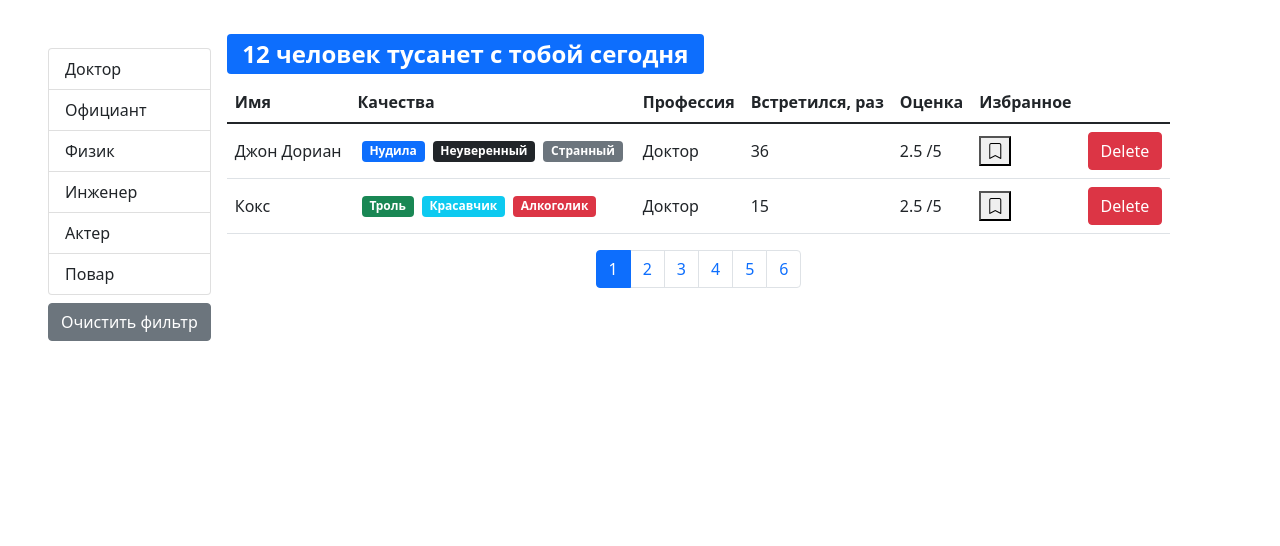
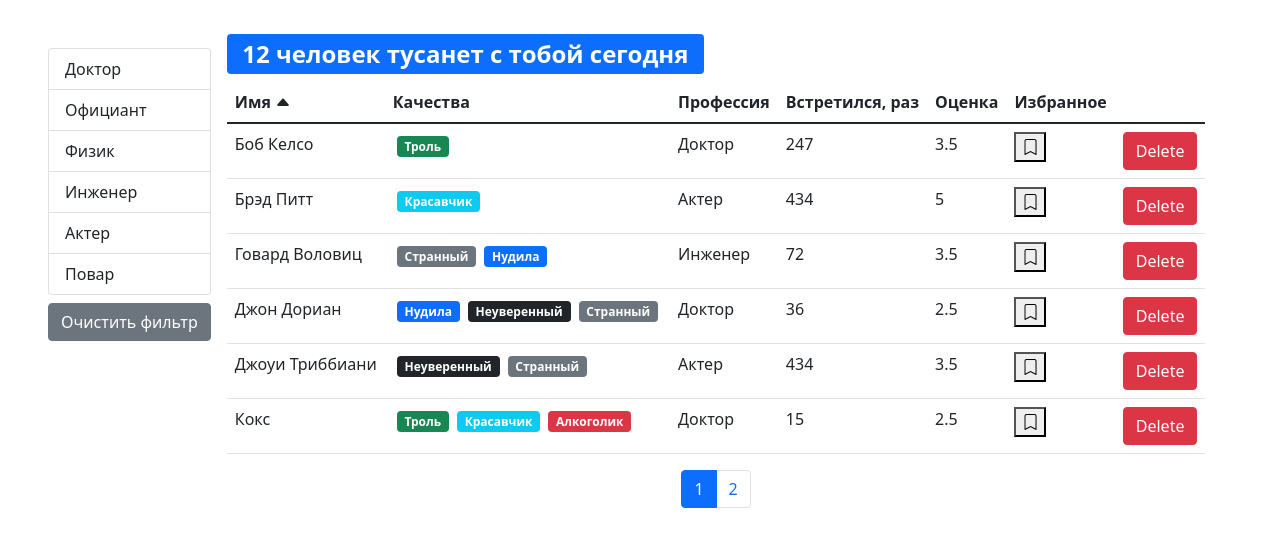
Before and after one commit to MichaelVeselov/react-fast-company, a React (Vite) app: page /users in a window 1280 px wide. Shown: the top 546 px of the page. Built offline with nearby package versions, Linux system fonts and the light colour scheme; the HTML template or start-up script is replaced by a standard one.

Commit message:
home task to lesson 6 - sorting: add sorting + component table

```diff
--- a/src/App.jsx
+++ b/src/App.jsx
@@ -1,49 +1,9 @@
 import './App.css';
-
-import { useState, useEffect } from 'react';
-
-import api from './api';
 
 import Users from './components/Users.jsx';
 
 function App() {
-  const [users, setUsers] = useState([]);
-  const [loading, setLoading] = useState(true);
-
-  useEffect(() => {
-    api.users.fetchAll().then((data) => {
-      setUsers(data);
-      setLoading(false);
-    });
-  }, []);
-
-  const handleDelete = (userId) => {
-    setUsers(users.filter((user) => user._id !== userId));
-  };
-
-  const handleToggleBookmark = (userId) => {
-    setUsers(
-      users.map((user) => {
-        if (user._id === userId) {
-          return { ...user, bookmark: !user.bookmark };
-        } else {
-          return user;
-        }
-      })
-    );
-  };
-
-  return (
-    <>
-      {!loading && (
-        <Users
-          users={users}
-          onDelete={handleDelete}
-          onToggleBookmark={handleToggleBookmark}
-        />
-      )}
-    </>
-  );
+  return <Users />;
 }
 
 export default App;
--- /dev/null
+++ b/src/components/QuaityList.jsx
@@ -0,0 +1,20 @@
+import PropTypes from 'prop-types';
+
+import Quality from './Qualitiy';
+
+function QuaityList(props) {
+  const { qualities } = props;
+  return (
+    <>
+      {qualities.map((item) => (
+        <Quality key={item._id} {...item} />
+      ))}
+    </>
+  );
+}
+
+QuaityList.propTypes = {
+  qualities: PropTypes.array.isRequired,
+};
+
+export default QuaityList;
--- /dev/null
+++ b/src/components/Table.jsx
@@ -0,0 +1,28 @@
+import PropTypes from 'prop-types';
+
+import TableHeader from './TableHeader';
+import TableBody from './TableBody';
+
+const Table = (props) => {
+  const { onSort, selectedSort, columns, data, children } = props;
+  return (
+    <table className='table'>
+      {children || (
+        <>
+          <TableHeader {...{ onSort, selectedSort, columns }} />
+          <TableBody {...{ columns, data }} />
+        </>
+      )}
+    </table>
+  );
+};
+
+Table.propTypes = {
+  onSort: PropTypes.func,
+  selectedSort: PropTypes.object,
+  columns: PropTypes.object,
+  data: PropTypes.array,
+  children: PropTypes.array,
+};
+
+export default Table;
--- /dev/null
+++ b/src/components/TableBody.jsx
@@ -0,0 +1,38 @@
+import PropTypes from 'prop-types';
+
+import { get } from 'lodash';
+
+const TableBody = (props) => {
+  const { data, columns } = props;
+
+  const renderContent = (item, column) => {
+    const property = columns[column];
+    if (property.component) {
+      const component = property.component;
+      if (typeof component === 'function') {
+        return component(item);
+      }
+      return component;
+    }
+    return get(item, property.path);
+  };
+
+  return (
+    <tbody>
+      {data.map((item) => (
+        <tr key={item._id}>
+          {Object.keys(columns).map((column) => {
+            return <td key={column}>{renderContent(item, column)}</td>;
+          })}
+        </tr>
+      ))}
+    </tbody>
+  );
+};
+
+TableBody.propTypes = {
+  data: PropTypes.array.isRequired,
+  columns: PropTypes.object.isRequired,
+};
+
+export default TableBody;
--- /dev/null
+++ b/src/components/TableHeader.jsx
@@ -0,0 +1,71 @@
+import PropTypes from 'prop-types';
+
+import { useState, useEffect } from 'react';
+
+const TableHeader = (props) => {
+  const { selectedSort, onSort, columns } = props;
+
+  const [activeHeader, setActiveHeader] = useState({
+    name: 'name',
+    order: 'asc',
+  });
+
+  useEffect(() => {
+    setActiveHeader({ name: selectedSort.path, order: selectedSort.order });
+  }, [selectedSort]);
+
+  const handleSort = (item) => {
+    if (selectedSort.path === item) {
+      onSort((selectedSort) => ({
+        ...selectedSort,
+        order: selectedSort.order === 'asc' ? 'desc' : 'asc',
+      }));
+    } else {
+      onSort({ path: item, order: 'asc' });
+    }
+  };
+
+  const renderHeader = (item) => {
+    if (item.path === activeHeader.name) {
+      return activeHeader.order === 'asc' ? (
+        <span>
+          {item.name} <i className='bi bi-caret-up-fill'></i>
+        </span>
+      ) : (
+        <span>
+          {item.name} <i className='bi bi-caret-down-fill'></i>
+        </span>
+      );
+    }
+    return <span>{item.name}</span>;
+  };
+
+  return (
+    <thead>
+      <tr>
+        {Object.keys(columns).map((column) => (
+          <th
+            key={column}
+            onClick={
+              columns[column].path
+                ? () => handleSort(columns[column].path)
+                : undefined
+            }
+            {...{ role: columns[column].path && 'button' }}
+            scope='col'
+          >
+            {renderHeader(columns[column])}
+          </th>
+        ))}
+      </tr>
+    </thead>
+  );
+};
+
+TableHeader.propTypes = {
+  selectedSort: PropTypes.object.isRequired,
+  onSort: PropTypes.func.isRequired,
+  columns: PropTypes.object.isRequired,
+};
+
+export default TableHeader;
--- a/src/components/User.jsx
+++ /dev/null
@@ -1,54 +0,0 @@
-import PropTypes from 'prop-types';
-
-import Quality from './Qualitiy';
-import BookMark from './BookMark';
-
-const User = (props) => {
-  const {
-    _id,
-    name,
-    qualities,
-    profession,
-    completedMeetings,
-    rate,
-    bookmark,
-    onDelete,
-    onToggleBookmark,
-  } = props;
-
-  return (
-    <tr key={_id}>
-      <td>{name}</td>
-      <td>
-        {qualities.map((item) => (
-          <Quality key={item._id} {...item} />
-        ))}
-      </td>
-      <td>{profession.name}</td>
-      <td>{completedMeetings}</td>
-      <td>{rate} /5</td>
-      <td>
-        {<BookMark status={bookmark} onClick={() => onToggleBookmark(_id)} />}
-      </td>
-      <td>
-        <button onClick={() => onDelete(_id)} className='btn btn-danger'>
-          Delete
-        </button>
-      </td>
-    </tr>
-  );
-};
-
-User.propTypes = {
-  _id: PropTypes.string.isRequired,
-  name: PropTypes.string.isRequired,
-  qualities: PropTypes.array.isRequired,
-  profession: PropTypes.object.isRequired,
-  completedMeetings: PropTypes.number.isRequired,
-  rate: PropTypes.number.isRequired,
-  bookmark: PropTypes.bool.isRequired,
-  onDelete: PropTypes.func.isRequired,
-  onToggleBookmark: PropTypes.func.isRequired,
-};
-
-export default User;
--- /dev/null
+++ b/src/components/UserTable.jsx
@@ -0,0 +1,69 @@
+import PropTypes from 'prop-types';
+
+import BookMark from './BookMark';
+import QuaityList from './QuaityList';
+
+import Table from './Table';
+
+const UserTable = (props) => {
+  const { users, onSort, selectedSort, onToggleBookmark, onDelete } = props;
+
+  const columns = {
+    name: {
+      path: 'name',
+      name: 'Имя',
+    },
+    qualities: {
+      name: 'Качества',
+      component: (user) => <QuaityList qualities={user.qualities} />,
+    },
+    professions: {
+      path: 'profession.name',
+      name: 'Профессия',
+    },
+    completedMeetings: {
+      path: 'completedMeetings',
+      name: 'Встретился, раз',
+    },
+    rate: {
+      path: 'rate',
+      name: 'Оценка',
+    },
+    bookmark: {
+      path: 'bookmark',
+      name: 'Избранное',
+      component: (user) => (
+        <BookMark
+          status={user.bookmark}
+          onClick={() => onToggleBookmark(user._id)}
+        />
+      ),
+    },
+    delete: {
+      component: (user) => (
+        <button onClick={() => onDelete(user._id)} className='btn btn-danger'>
+          Delete
+        </button>
+      ),
+    },
+  };
+
+  return (
+    <Table
+      onSort={onSort}
+      selectedSort={selectedSort}
+      columns={columns}
+      data={users}
+    />
+  );
+};
+
+UserTable.propTypes = {
+  users: PropTypes.array.isRequired,
+  onSort: PropTypes.func.isRequired,
+  selectedSort: PropTypes.object.isRequired,
+  onToggleBookmark: PropTypes.func.isRequired,
+  onDelete: PropTypes.func.isRequired,
+};
+
+export default UserTable;
--- a/src/components/Users.jsx
+++ b/src/components/Users.jsx
@@ -1,7 +1,6 @@
 import { useState, useEffect } from 'react';
-import PropTypes from 'prop-types';
 
-import { isEqual } from 'lodash';
+import { isEqual, orderBy } from 'lodash';
 
 import { paginate } from '../utils/paginate';
 
@@ -9,16 +8,25 @@
 
 import SearchStatus from './SearchStatus';
 import GroupList from './GroupList';
-import User from './User';
+import UserTable from './Usertable';
 import Pagination from './Pagination';
 
-const Users = (props) => {
-  const { users: allUsers, ...rest } = props;
-
+const Users = () => {
   const [professions, setProfessions] = useState([]);
   const [selectedProfession, setSelectedProfession] = useState(null);
+  const [sortBy, setSortBy] = useState({ path: 'name', order: 'asc' });
   const [currentPage, setCurrentPage] = useState(1);
   const [loading, setLoading] = useState(true);
+  const [users, setUsers] = useState([]);
+
+  const pageSize = 6;
+
+  useEffect(() => {
+    api.users.fetchAll().then((data) => {
+      setUsers(data);
+      setLoading(false);
+    });
+  }, []);
 
   useEffect(() => {
     api.professions.fetchAll().then((data) => {
@@ -31,30 +39,58 @@
     setCurrentPage(1);
   }, [selectedProfession]);
 
+  const handleDelete = (userId) => {
+    setUsers(users.filter((user) => user._id !== userId));
+  };
+
+  const handleToggleBookmark = (userId) => {
+    setUsers(
+      users.map((user) => {
+        if (user._id === userId) {
+          return { ...user, bookmark: !user.bookmark };
+        } else {
+          return user;
+        }
+      })
+    );
+  };
+
   const handleProfessionSelect = (item) => {
     setSelectedProfession(item);
   };
 
-  const filteredUsers = selectedProfession
-    ? allUsers.filter((user) => isEqual(user.profession, selectedProfession))
-    : allUsers;
+  const handlePageChange = (pageIndex) => {
+    setCurrentPage(pageIndex);
+  };
+
+  const handleSort = (item) => {
+    setSortBy(item);
+    setCurrentPage(1);
+  };
 
   const clearFilter = () => {
     setSelectedProfession(null);
   };
 
+  if (users.length) {
+    const filteredUsers = selectedProfession
+      ? users.filter((user) => isEqual(user.profession, selectedProfession))
+      : users;
+
+    const sortedUsers = orderBy(
+      filteredUsers,
+      //[sortBy.path, 'name'],
+      [sortBy.path],
+      [sortBy.order]
+    );
+
     const userCount = filteredUsers.length;
-  const pageSize = 2;
 
     if (currentPage > Math.ceil(userCount / pageSize)) {
       setCurrentPage((currentPage) => currentPage - 1);
     }
 
-  const handlePageChange = (pageIndex) => {
-    setCurrentPage(pageIndex);
-  };
-
-  const userCrop = paginate(filteredUsers, currentPage, pageSize);
+    const userCrop = paginate(sortedUsers, currentPage, pageSize);
 
     return (
       <div className='d-flex'>
@@ -73,24 +109,13 @@
         <div className='d-flex flex-column'>
           <SearchStatus length={userCount} />
           {userCount > 0 && (
-          <table className='table align-middle'>
-            <thead>
-              <tr>
-                <th scope='col'>Имя</th>
-                <th scope='col'>Качества</th>
-                <th scope='col'>Профессия</th>
-                <th scope='col'>Встретился, раз</th>
-                <th scope='col'>Оценка</th>
-                <th scope='col'>Избранное</th>
-                <th />
-              </tr>
-            </thead>
-            <tbody>
-              {userCrop.map((user) => (
-                <User key={user._id} {...user} {...rest} />
-              ))}
-            </tbody>
-          </table>
+            <UserTable
+              users={userCrop}
+              onSort={handleSort}
+              selectedSort={sortBy}
+              onDelete={handleDelete}
+              onToggleBookmark={handleToggleBookmark}
+            />
           )}
           <div className='d-flex justify-content-center'>
             <Pagination
@@ -103,12 +128,8 @@
         </div>
       </div>
     );
-};
-
-Users.propTypes = {
-  users: PropTypes.array.isRequired,
-  onDelete: PropTypes.func.isRequired,
-  onToggleBookmark: PropTypes.func.isRequired,
+  }
+  return 'loading...';
 };
 
 export default Users;
```
Lines whose indentation alone changed are shown as unchanged.
